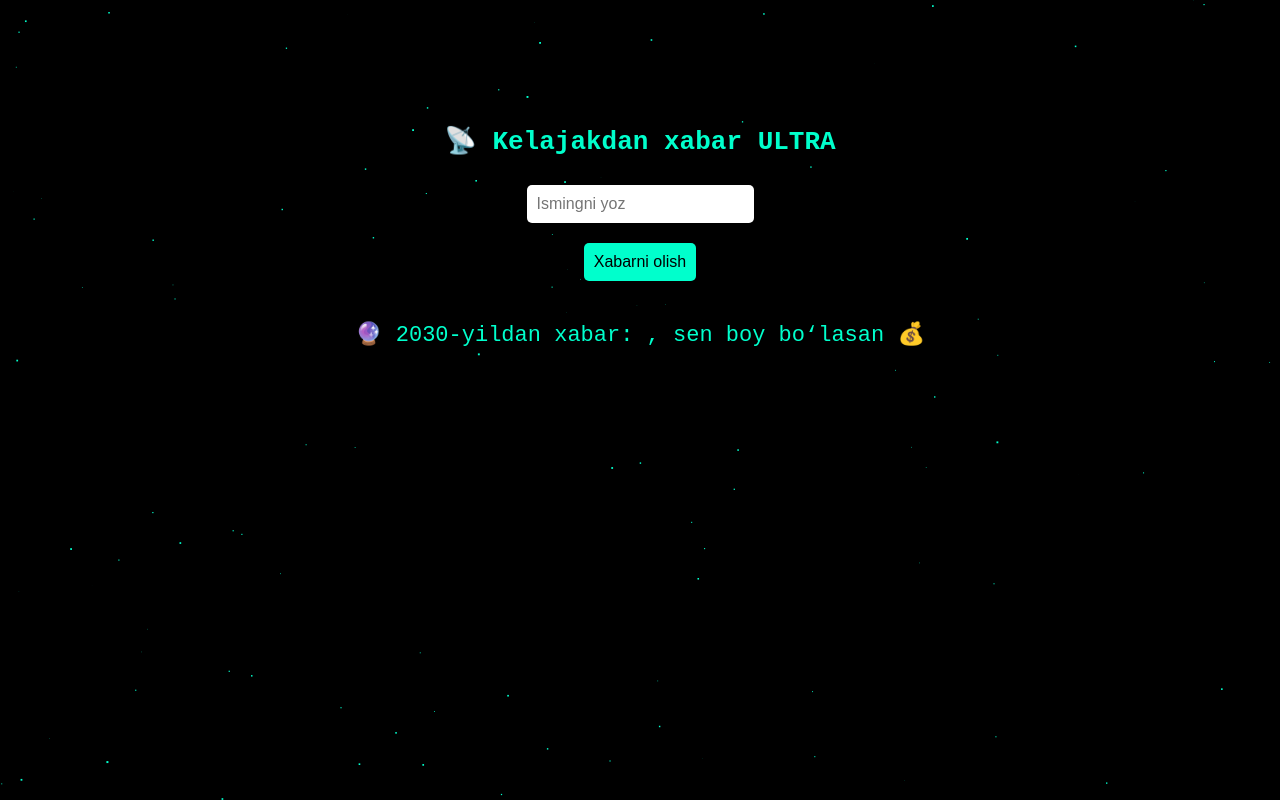
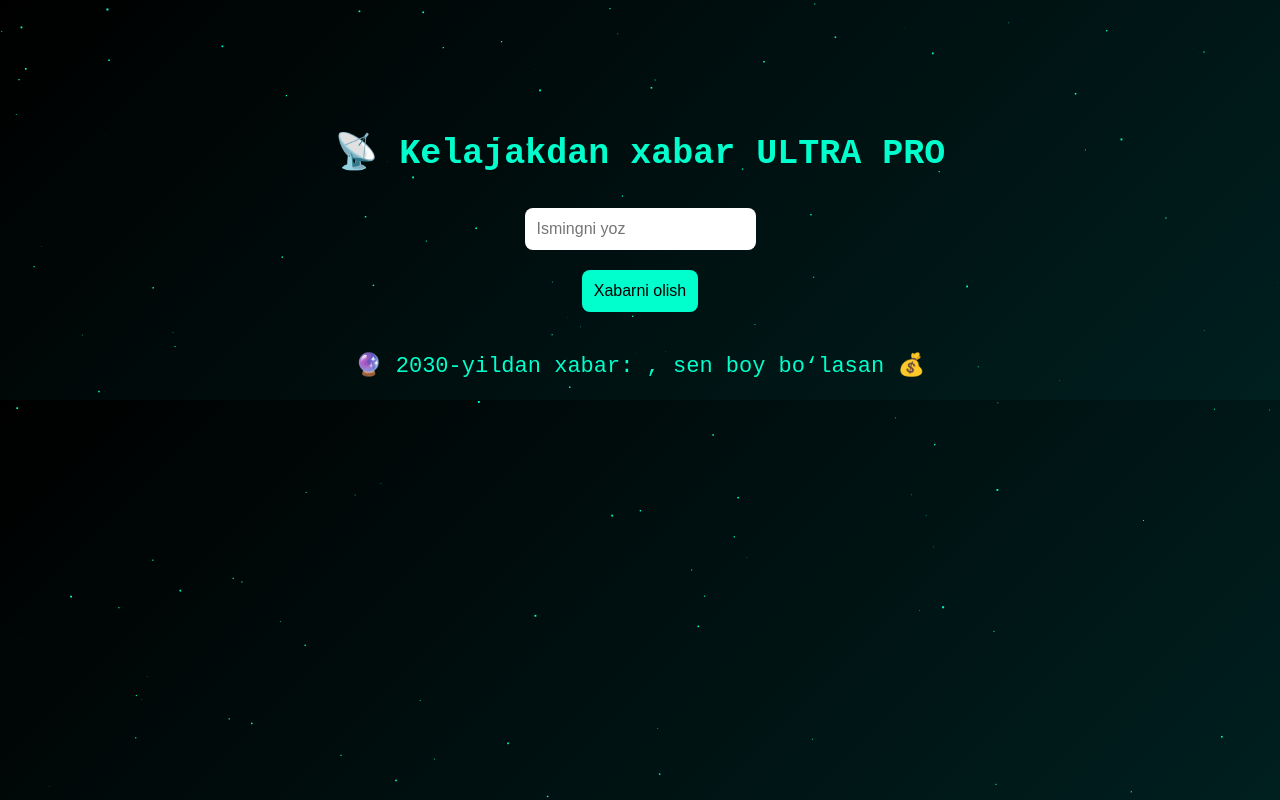
Before and after one commit to muqaddasxotamova4-ai/my_site, a plain HTML site: page index.html in a window 1280 px wide. Both pictures are taken after a click on the button "Xabarni olish". Drawn offline with Linux system fonts and the light colour scheme.

Commit message:
Revamp index.html for Future Message ULTRA PRO
Updated the HTML structure and styles for the Future Message ULTRA PRO application, adding background music, improved button styles, and speech synthesis functionality.

```diff
--- a/index.html
+++ b/index.html
@@ -1,10 +1,10 @@
 <!DOCTYPE html>
 <html>
 <head>
-    <title>Future Message ULTRA</title>
+    <title>Future Message ULTRA PRO</title>
     <style>
         body {
-            background: black;
+            background: linear-gradient(135deg, #000000, #001f1f);
             color: #00ffcc;
             text-align: center;
             font-family: monospace;
@@ -12,17 +12,26 @@
             overflow: hidden;
         }
 
+        h1 {
+            font-size: 35px;
+        }
+
         input, button {
-            padding: 10px;
+            padding: 12px;
             font-size: 16px;
             margin: 10px;
             border: none;
-            border-radius: 5px;
+            border-radius: 8px;
         }
 
         button {
             background: #00ffcc;
             cursor: pointer;
+            transition: 0.3s;
+        }
+
+        button:hover {
+            background: #00ccaa;
         }
 
         #output {
@@ -43,7 +52,7 @@
 
 <canvas id="bg"></canvas>
 
-<h1>📡 Kelajakdan xabar ULTRA</h1>
+<h1>📡 Kelajakdan xabar ULTRA PRO</h1>
 
 <input type="text" id="name" placeholder="Ismingni yoz">
 <br>
@@ -51,10 +60,20 @@
 
 <div id="output"></div>
 
-<!-- OVOZ -->
-<audio id="sound" src="https://www.soundjay.com/button/sounds/button-3.mp3"></audio>
+<!-- CLICK SOUND -->
+<audio id="clickSound" src="https://www.soundjay.com/button/sounds/button-3.mp3"></audio>
+
+<!-- BACKGROUND MUSIC -->
+<audio id="bgMusic" loop>
+    <source src="https://www.soundhelix.com/examples/mp3/SoundHelix-Song-1.mp3" type="audio/mpeg">
+</audio>
 
 <script>
+    // MUSIC START (user interactiondan keyin ishlaydi)
+    document.body.addEventListener("click", () => {
+        document.getElementById("bgMusic").play();
+    }, { once: true });
+
     // typing effect
     function typeText(text) {
         let i = 0;
@@ -82,15 +101,23 @@
         let random = messages[Math.floor(Math.random() * messages.length)];
         let finalText = "🔮 2030-yildan xabar: " + name + ", " + random;
 
-        // OVOZ CHALISH
-        document.getElementById("sound").play();
+        // CLICK SOUND
+        document.getElementById("clickSound").play();
 
+        // typing
         typeText(finalText);
+
+        // 🔊 SPEECH (gapiradi)
+        let speech = new SpeechSynthesisUtterance(finalText);
+        speech.lang = "uz-UZ";
+        speech.rate = 1;
+        speech.pitch = 1;
+        speechSynthesis.speak(speech);
 
         // secret mode
         if (name.toLowerCase() === "admin") {
             setTimeout(() => {
-                document.body.innerHTML = "<h1>🔐 SECRET MODE ACTIVATED 😎</h1>";
+                document.body.innerHTML = "<h1>🔐 SECRET MODE 😎</h1>";
             }, 2000);
         }
     }
@@ -104,7 +131,7 @@
 
     let stars = [];
 
-    for (let i = 0; i < 120; i++) {
+    for (let i = 0; i < 150; i++) {
         stars.push({
             x: Math.random() * canvas.width,
             y: Math.random() * canvas.height,
@@ -118,7 +145,7 @@
 
         stars.forEach(star => {
             ctx.fillRect(star.x, star.y, star.size, star.size);
-            star.y += 0.4;
+            star.y += 0.5;
             if (star.y > canvas.height) star.y = 0;
         });
 
```
